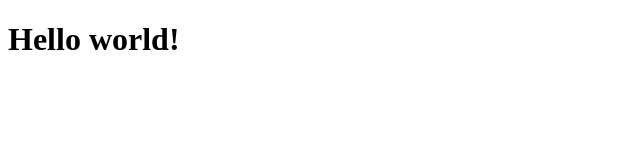
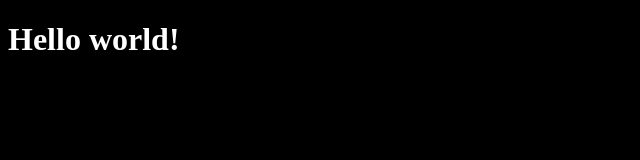
Before and after one commit to Akhrorbek1998/test-folder, a plain HTML site: page index.html in a window 1280 px wide. Shown: the whole page, without its empty margins (0-640 px from the left). Drawn offline with Linux system fonts and the light colour scheme.

Commit message:
second commit

```diff
--- a/index.html
+++ b/index.html
@@ -4,6 +4,7 @@
     <meta charset="UTF-8">
     <meta name="viewport" content="width=device-width, initial-scale=1.0">
     <title>Document</title>
+    <link rel="stylesheet" href="./main.css">
 </head>
 <body>
     <h1>Hello world!</h1>
--- /dev/null
+++ b/main.css
@@ -0,0 +1,4 @@
+body {
+    background-color: black;
+    color: white;
+}
```
